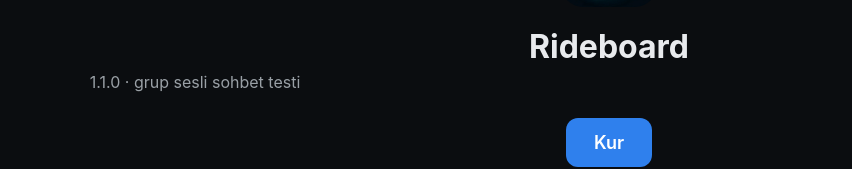
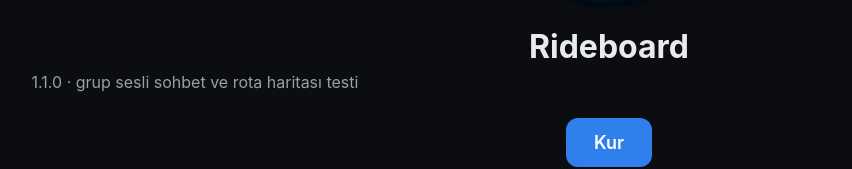
Before and after one commit to samet-y/rideboard-site, a plain HTML site: page install/index.html in a window 1280 px wide. Shown: the part 129-298 px from the top of the page, without its empty margins (31-883 px from the left). Drawn offline with Linux system fonts and the light colour scheme.

```diff
--- a/install/index.html
+++ b/install/index.html
@@ -18,7 +18,7 @@
 <body>
   <img src="../icon.png" alt="">
   <h1>Rideboard</h1>
-  <p class="ver">1.1.0 · grup sesli sohbet testi</p>
+  <p class="ver">1.1.0 · grup sesli sohbet ve rota haritası testi</p>
   <a class="btn" href="itms-services://?action=download-manifest&amp;url=https://samet-y.github.io/rideboard-site/install/manifest.plist">Kur</a>
   <p>Bu sayfayı iPhone'da Safari ile açın. Yalnızca geliştirici hesabında kayıtlı cihazlara kurulur. Geçici bir test sayfasıdır.</p>
   <ol>
```
Also changed, not shown: 1 other file.
